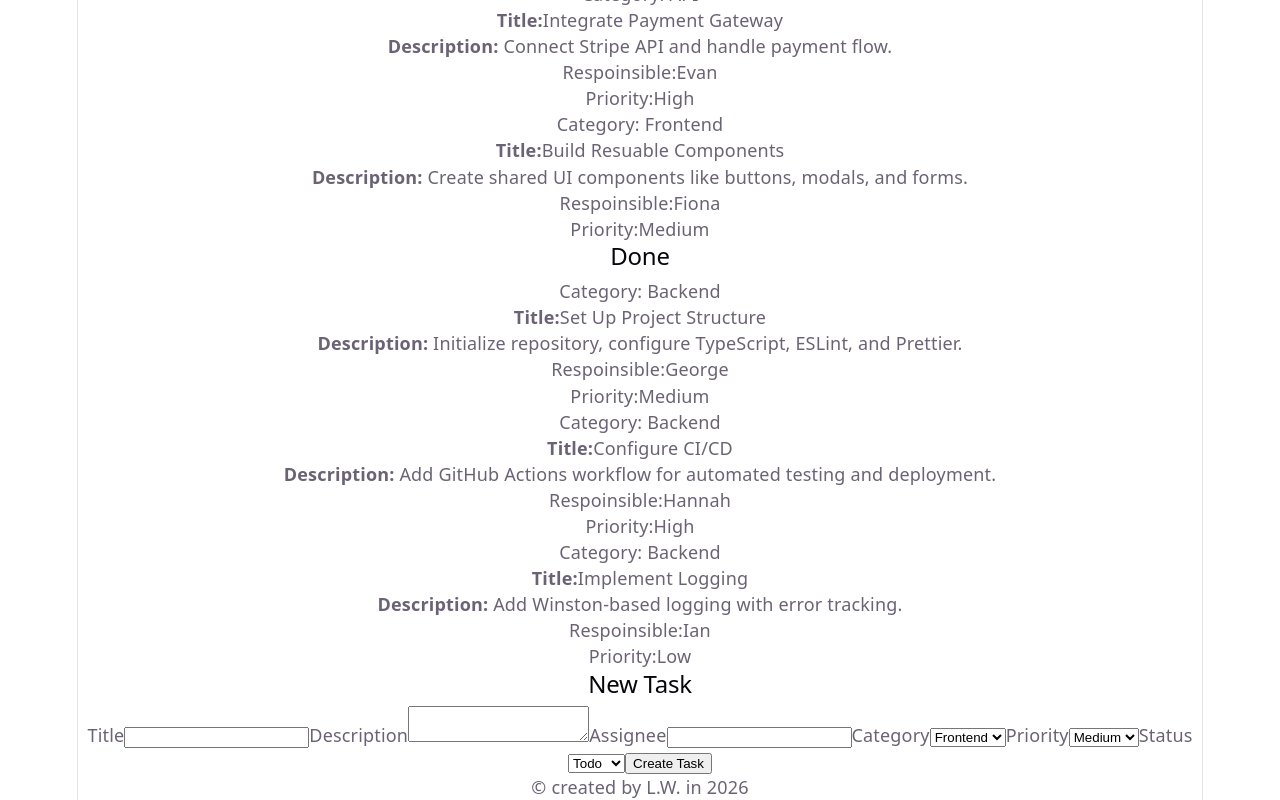
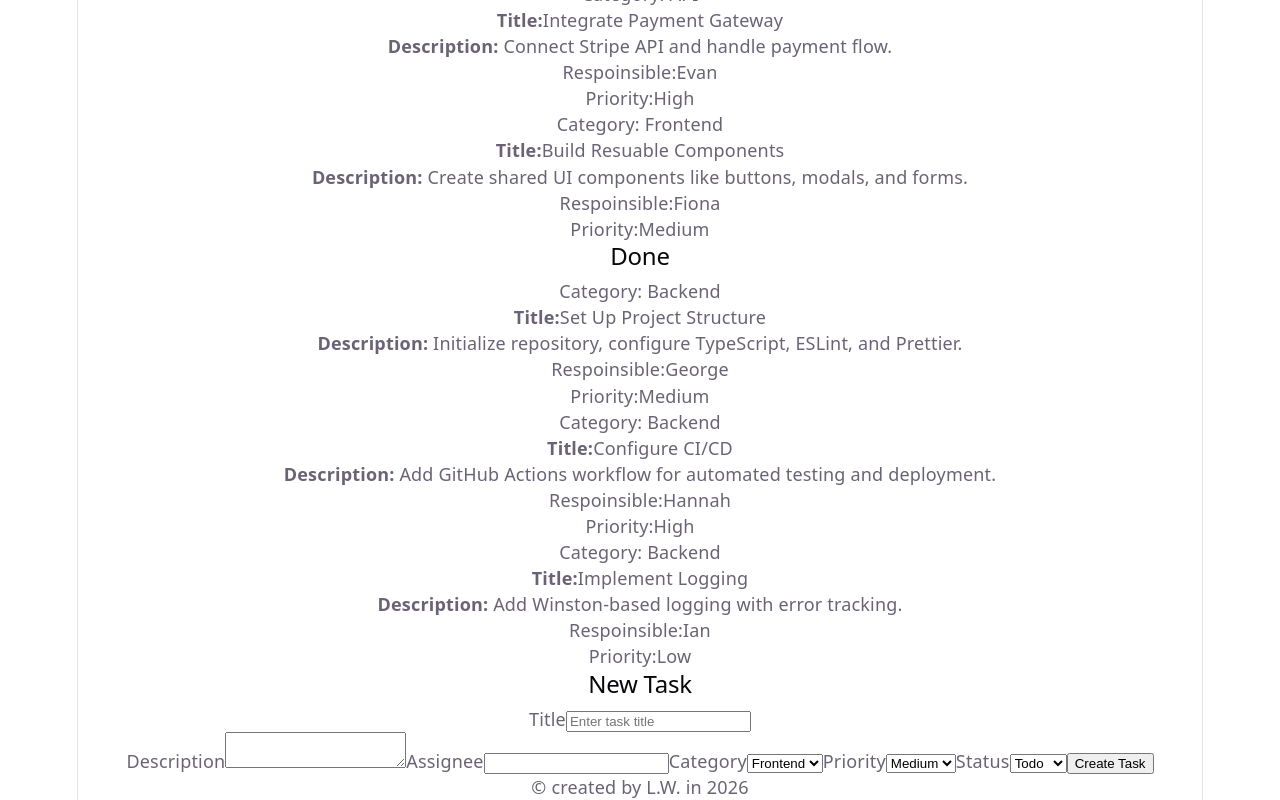
Before and after one commit to L2025S/task-board, a React (Vite) app in the folder task-board/: page / in a window 1280 px wide. Shown: the part 676-1476 px from the top of the page. Built offline with nearby package versions, Linux system fonts and the light colour scheme.

Commit message:
Style title using Tailwind classes.

```diff
--- a/task-board/src/components/NewTaskForm.tsx
+++ b/task-board/src/components/NewTaskForm.tsx
@@ -25,17 +25,29 @@
 }
 
 return(
-    <div className="task-card">
-    <h2>New Task</h2>
-    <form onSubmit={handleSubmit}>
+    <div className="bg-white rounded-lg p-6 shadow-lg border border-[#fcd5ce]">
+    <h2 className="text-2xl font-bold text-black mb-6">New Task</h2>
+    <form onSubmit={handleSubmit} className="space-y-4">
 
-
-    <label htmlFor="title" className="task-title">Title</label>
+    {/* Title */}
+    <div>
+    <label htmlFor="title" className="block text-sm font-medium text-gray-700 mb-1">
+        Title
+    </label>
     <input
     id="title"
     name="title"
     value={title}
-    onChange={(event) => setTitle(event.target.value)} />
+    onChange={(event) => setTitle(event.target.value)}
+    className="w-full px-4 py-2 border border-gray-300 rounded-lg focus:ring-2 focus:ring-[#f9dcc4] focus:border-transparent outline-none transition"
+    placeholder="Enter task title"/>
+    </div>
+
+
+
+
+
+
 
     <label htmlFor="description" className="task-description">Description</label>
     <textarea
```
